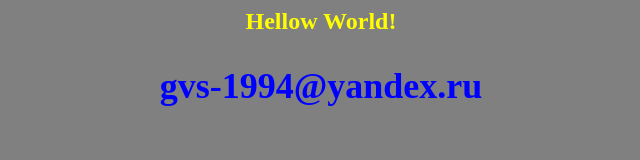
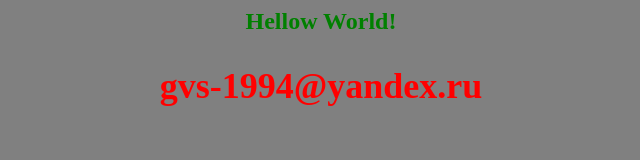
Before and after one commit to gvs-ops/app-for-jenkins, a plain HTML site: page index.html in a window 1280 px wide. Shown: the whole page, without its empty margins (319-959 px from the left). Drawn offline with Linux system fonts and the light colour scheme.

Commit message:
Version 1.0

```diff
--- a/index.html
+++ b/index.html
@@ -1,9 +1,9 @@
 <html>
 <body bgcolor=grey>
 <center>
-<h2><font color=yellow>Hellow World!</front><h2>
+<h2><font color=green>Hellow World!</front><h2>
 
-<font color=blue>gvs-1994@yandex.ru</font>
+<font color=red>gvs-1994@yandex.ru</font>
 
 </center>
 </body>
```
